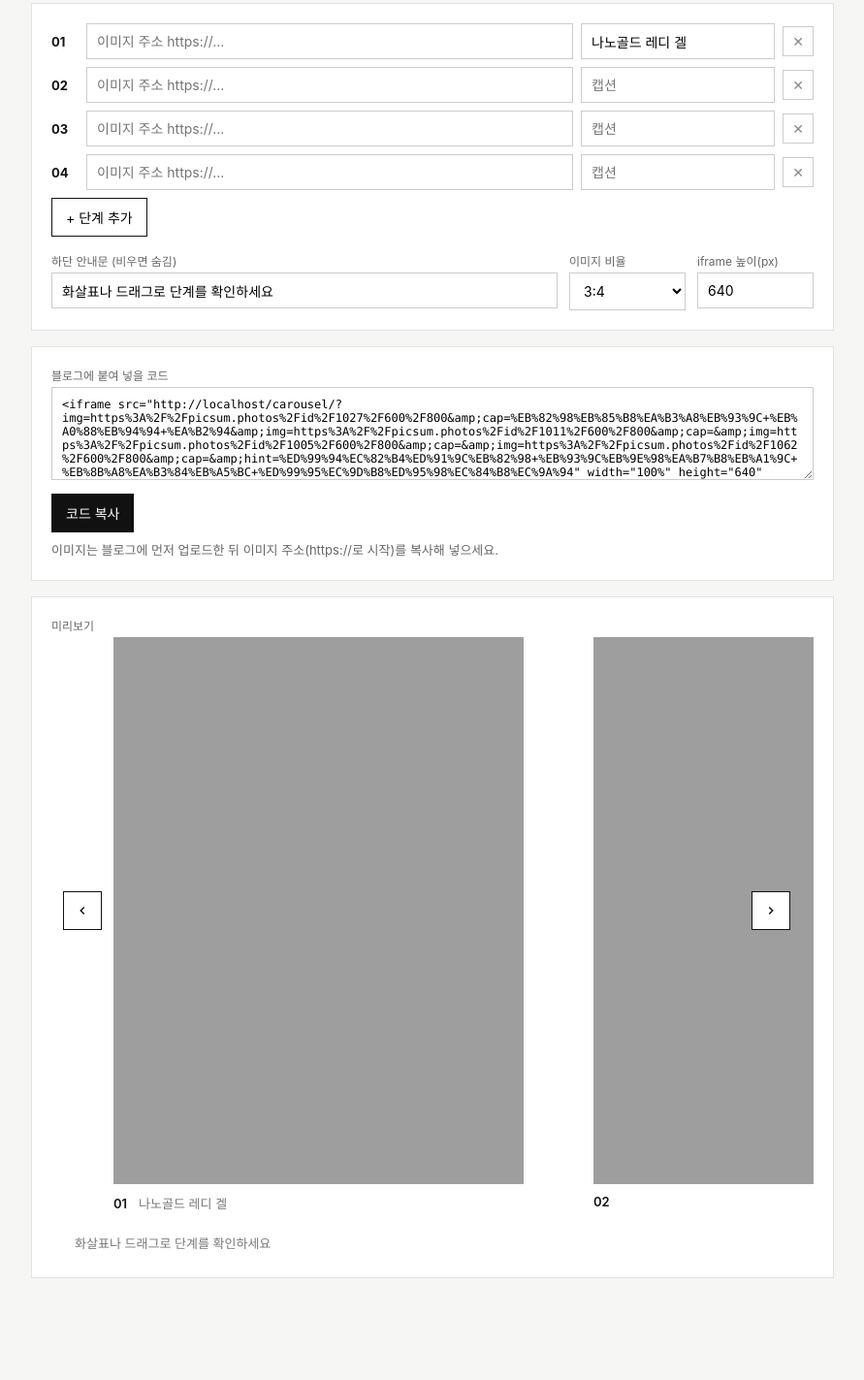
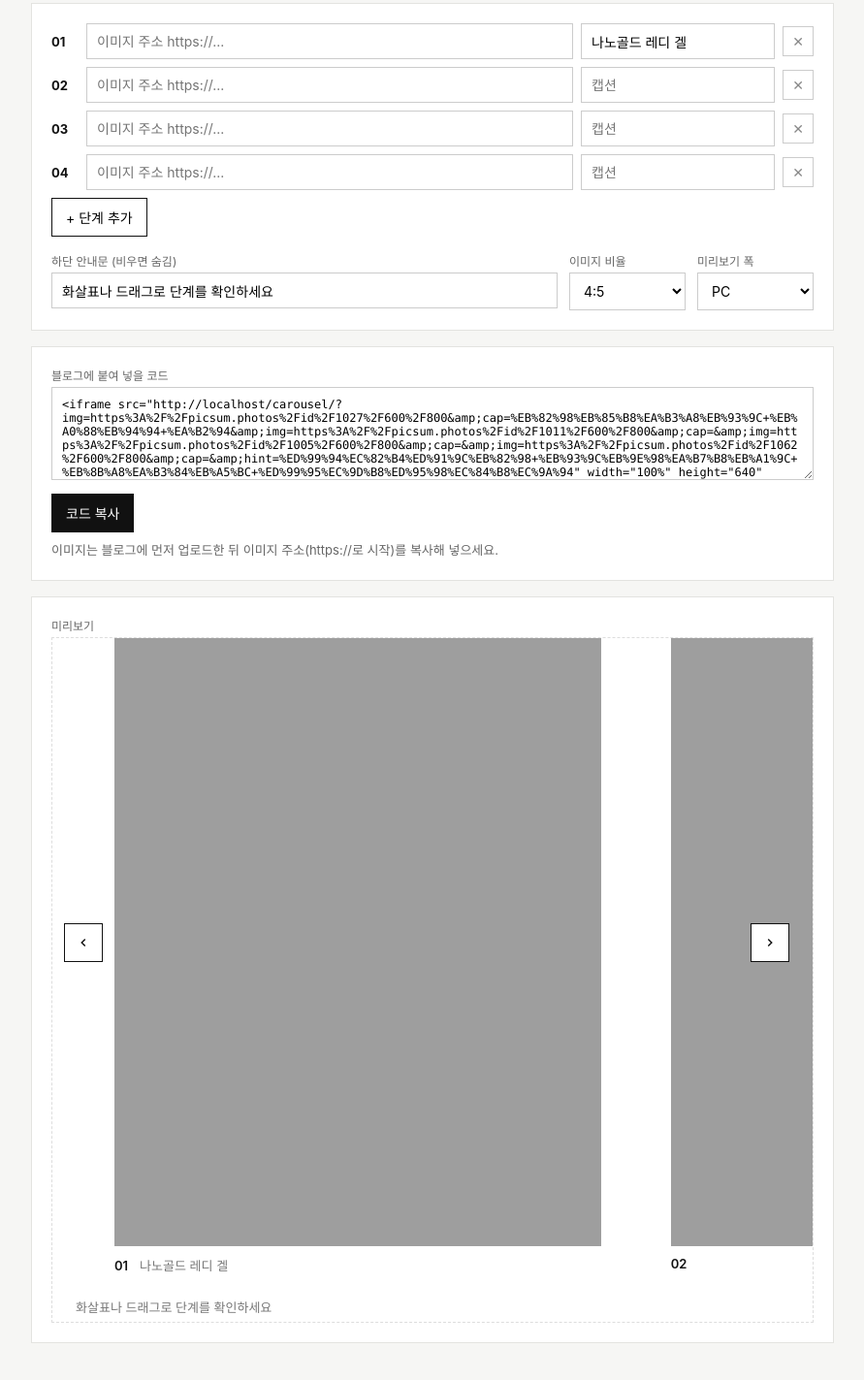
Before and after one commit to kyunghyunkim-lang/wxp-mkt, a plain HTML site: page carousel/make.html in a window 1280 px wide. Shown: the part 111-1534 px from the top of the page at 97% size, without its empty margins (194-1085 px from the left). Before the commit the page ends 1509 px from the top, so only its background shows below. Drawn offline with Linux system fonts and the light colour scheme.

Commit message:
Carousel: iframe height follows width, default ratio 4:5 (#12)
Co-authored-by: Claude Opus 5.5 <noreply@anthropic.com>

```diff
--- a/carousel/index.html
+++ b/carousel/index.html
@@ -9,8 +9,8 @@
   :root {
     --ink: #111;
     --muted: #777;
-    --ratio-w: 3;
-    --ratio-h: 4;
+    --ratio-w: 4;
+    --ratio-h: 5;
     --bottom: 76px;   /* 캡션 + 안내문 높이 */
     --gap: 72px;
     --pad: 64px;      /* 왼쪽 여백 */
@@ -72,7 +72,7 @@
     img   : 이미지 주소 (여러 번 반복)
     cap   : 캡션 (img 순서대로 반복)
     hint  : 하단 안내문 (빈 값이면 숨김)
-    ratio : 이미지 비율, 예) 3:4, 1:1, 4:5  (기본 3:4)
+    ratio : 이미지 비율, 예) 4:5, 3:4, 1:1  (기본 4:5)
   예) ?img=https://a.jpg&cap=첫단계&img=https://b.jpg&cap=둘째단계&hint=드래그해보세요
 */
 (function () {
@@ -84,7 +84,7 @@
             'https://picsum.photos/id/1005/600/800', 'https://picsum.photos/id/1062/600/800'];
     caps = ['1단계', '2단계', '3단계', '4단계'];
   }
-  var ratio = (p.get('ratio') || '3:4').split(':');
+  var ratio = (p.get('ratio') || '4:5').split(':');
   if (ratio.length === 2 && +ratio[0] > 0 && +ratio[1] > 0) {
     document.documentElement.style.setProperty('--ratio-w', ratio[0]);
     document.documentElement.style.setProperty('--ratio-h', ratio[1]);
--- a/carousel/make.html
+++ b/carousel/make.html
@@ -23,7 +23,7 @@
   label { font-size: 12px; color: #666; display: block; margin-bottom: 4px; }
   textarea { width: 100%; height: 96px; font-family: Consolas, monospace; font-size: 12px; padding: 10px; border: 1px solid #ccc; resize: vertical; }
   .actions { display: flex; gap: 8px; margin-top: 10px; }
-  .preview iframe { width: 100%; border: 0; display: block; background: #fff; }
+  .preview iframe { width: 100%; border: 1px dashed #ddd; display: block; background: #fff; margin: 0 auto; }
   .note { font-size: 13px; color: #666; line-height: 1.6; margin: 8px 0 0; }
   @media (max-width: 600px) {
     .row { grid-template-columns: 24px 1fr 32px; }
@@ -43,8 +43,9 @@
     <div class="opts">
       <div><label>하단 안내문 (비우면 숨김)</label><input id="hint" value="화살표나 드래그로 단계를 확인하세요"></div>
       <div><label>이미지 비율</label>
-        <select id="ratio"><option>3:4</option><option>4:5</option><option>1:1</option><option>2:3</option><option>16:9</option></select></div>
-      <div><label>iframe 높이(px)</label><input id="height" type="number" value="640" min="200" step="10"></div>
+        <select id="ratio"><option>4:5</option><option>3:4</option><option>1:1</option><option>2:3</option><option>16:9</option></select></div>
+      <div><label>미리보기 폭</label>
+        <select id="pvw"><option value="100%">PC</option><option value="360px">모바일</option></select></div>
     </div>
   </div>
 
@@ -90,15 +91,20 @@
     var hint = document.getElementById('hint').value.trim();
     p.set('hint', hint);
     var ratio = document.getElementById('ratio').value;
-    if (ratio !== '3:4') p.set('ratio', ratio);
-    var h = parseInt(document.getElementById('height').value, 10) || 640;
+    if (ratio !== '4:5') p.set('ratio', ratio);
+    // iframe 높이를 폭에 비례시킴: 이미지가 본문 폭의 약 64%를 차지하도록 + 캡션·안내문 자리(폭의 약 10%)
+    var rw = +ratio.split(':')[0], rh = +ratio.split(':')[1];
+    var k = Math.round((0.64 * rh / rw + 0.1) * 1000);   // 높이/폭 × 1000
+    var ar = '1000 / ' + k;
     var url = base + '?' + p.toString();
     document.getElementById('code').value =
-      '<iframe src="' + esc(url) + '" width="100%" height="' + h + '" style="border:0;display:block;width:100%" loading="lazy" title="스와이프 캐러셀"></iframe>';
+      '<iframe src="' + esc(url) + '" width="100%" height="640" style="border:0;display:block;width:100%;height:auto;aspect-ratio:' + ar + '" loading="lazy" title="스와이프 캐러셀"></iframe>';
     clearTimeout(timer);
     timer = setTimeout(function () {
       var pv = document.getElementById('pv');
-      pv.style.height = h + 'px';
+      pv.style.width = document.getElementById('pvw').value;
+      pv.style.height = 'auto';
+      pv.style.aspectRatio = ar;
       if (pv.getAttribute('src') !== url) pv.src = url;
     }, 300);
   }
```
